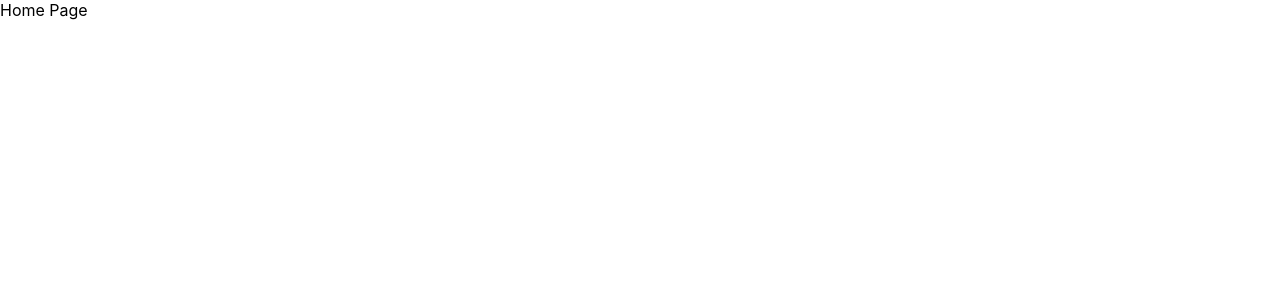
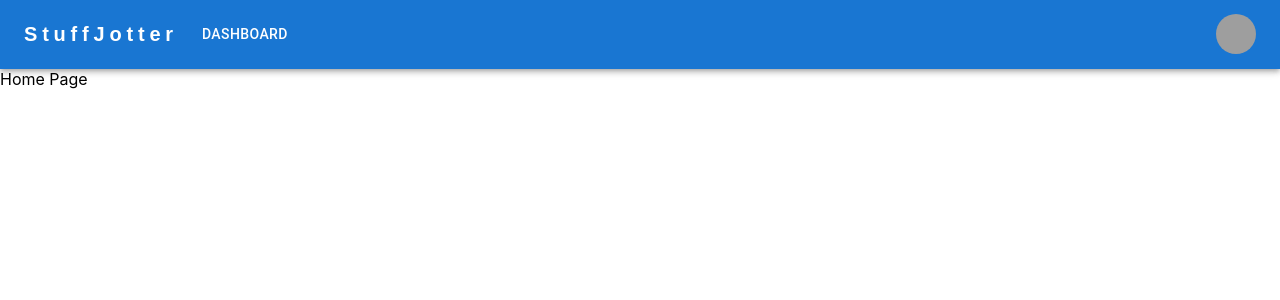
Before and after one commit to geojasent/stuffJotter, a React (Create React App) app in the folder client/: page / in a window 1280 px wide. Shown: the top 300 px of the page. Built offline with nearby package versions, Linux system fonts and the light colour scheme; grey boxes are pictures that could not be loaded.

Commit message:
17 days ago
add basic navbar

```diff
--- a/client/src/App.tsx
+++ b/client/src/App.tsx
@@ -1,4 +1,5 @@
 import { BrowserRouter, Routes, Route } from "react-router-dom";
+import ResponsiveAppBar from "./components/Navbar";
 import LandingPage from "./pages/LandingPage/LandingPage";
 import Dashboard from "./pages/Dashboard/index";
 import LocationCardEdit from "./pages/Dashboard/LocationCardEdit";
@@ -11,6 +12,7 @@
         rel="stylesheet"
         href="https://fonts.googleapis.com/icon?family=Material+Icons"
       />
+      <ResponsiveAppBar />
       <Routes>
         <Route path="/" element={<LandingPage />} />
         <Route path="/dashboard" element={<Dashboard />} />
--- /dev/null
+++ b/client/src/components/Navbar.tsx
@@ -0,0 +1,164 @@
+import * as React from "react";
+import AppBar from "@mui/material/AppBar";
+import Box from "@mui/material/Box";
+import Toolbar from "@mui/material/Toolbar";
+import IconButton from "@mui/material/IconButton";
+import Typography from "@mui/material/Typography";
+import Menu from "@mui/material/Menu";
+import MenuIcon from "@mui/icons-material/Menu";
+import Container from "@mui/material/Container";
+import Avatar from "@mui/material/Avatar";
+import Button from "@mui/material/Button";
+import Tooltip from "@mui/material/Tooltip";
+import MenuItem from "@mui/material/MenuItem";
+
+const pages = ["Dashboard"];
+const settings = ["Profile", "Account", "Dashboard", "Logout"];
+
+function ResponsiveAppBar() {
+  const [anchorElNav, setAnchorElNav] = React.useState<null | HTMLElement>(
+    null
+  );
+  const [anchorElUser, setAnchorElUser] = React.useState<null | HTMLElement>(
+    null
+  );
+
+  const handleOpenNavMenu = (event: React.MouseEvent<HTMLElement>) => {
+    setAnchorElNav(event.currentTarget);
+  };
+  const handleOpenUserMenu = (event: React.MouseEvent<HTMLElement>) => {
+    setAnchorElUser(event.currentTarget);
+  };
+
+  const handleCloseNavMenu = () => {
+    setAnchorElNav(null);
+  };
+
+  const handleCloseUserMenu = () => {
+    setAnchorElUser(null);
+  };
+
+  return (
+    <AppBar position="static">
+      <Container maxWidth="xl">
+        <Toolbar disableGutters>
+          <Typography
+            variant="h6"
+            noWrap
+            component="a"
+            href="/"
+            sx={{
+              mr: 2,
+              display: { xs: "none", md: "flex" },
+              fontFamily: "arial",
+              fontWeight: 700,
+              letterSpacing: ".3rem",
+              color: "inherit",
+              textDecoration: "none",
+            }}
+          >
+            StuffJotter
+          </Typography>
+
+          <Box sx={{ flexGrow: 1, display: { xs: "flex", md: "none" } }}>
+            <IconButton
+              size="large"
+              aria-label="account of current user"
+              aria-controls="menu-appbar"
+              aria-haspopup="true"
+              onClick={handleOpenNavMenu}
+              color="inherit"
+            >
+              <MenuIcon />
+            </IconButton>
+            <Menu
+              id="menu-appbar"
+              anchorEl={anchorElNav}
+              anchorOrigin={{
+                vertical: "bottom",
+                horizontal: "left",
+              }}
+              keepMounted
+              transformOrigin={{
+                vertical: "top",
+                horizontal: "left",
+              }}
+              open={Boolean(anchorElNav)}
+              onClose={handleCloseNavMenu}
+              sx={{
+                display: { xs: "block", md: "none" },
+              }}
+            >
+              {pages.map((page) => (
+                <MenuItem key={page} onClick={handleCloseNavMenu}>
+                  <Typography textAlign="center">{page}</Typography>
+                </MenuItem>
+              ))}
+            </Menu>
+          </Box>
+          <Typography
+            variant="h5"
+            noWrap
+            component="a"
+            href="/"
+            sx={{
+              mr: 2,
+              display: { xs: "flex", md: "none" },
+              flexGrow: 1,
+              fontFamily: "monospace",
+              fontWeight: 700,
+              letterSpacing: ".3rem",
+              color: "inherit",
+              textDecoration: "none",
+            }}
+          >
+            LOGO
+          </Typography>
+          <Box sx={{ flexGrow: 1, display: { xs: "none", md: "flex" } }}>
+            {pages.map((page) => (
+              <Button
+                key={page}
+                onClick={handleCloseNavMenu}
+                sx={{ my: 2, color: "white", display: "block" }}
+                href={"/" + page.toLowerCase()}
+              >
+                {page}
+              </Button>
+            ))}
+          </Box>
+
+          <Box sx={{ flexGrow: 0 }}>
+            <Tooltip title="Open settings">
+              <IconButton onClick={handleOpenUserMenu} sx={{ p: 0 }}>
+                <Avatar alt="Avatar" src="/static/images/avatar/2.jpg" />
+              </IconButton>
+            </Tooltip>
+            <Menu
+              sx={{ mt: "45px" }}
+              id="menu-appbar"
+              anchorEl={anchorElUser}
+              anchorOrigin={{
+                vertical: "top",
+                horizontal: "right",
+              }}
+              keepMounted
+              transformOrigin={{
+                vertical: "top",
+                horizontal: "right",
+              }}
+              open={Boolean(anchorElUser)}
+              onClose={handleCloseUserMenu}
+            >
+              {settings.map((setting) => (
+                <MenuItem key={setting} onClick={handleCloseUserMenu}>
+                  <Typography textAlign="center">{setting}</Typography>
+                </MenuItem>
+              ))}
+            </Menu>
+          </Box>
+        </Toolbar>
+      </Container>
+    </AppBar>
+  );
+}
+export default ResponsiveAppBar;
```
